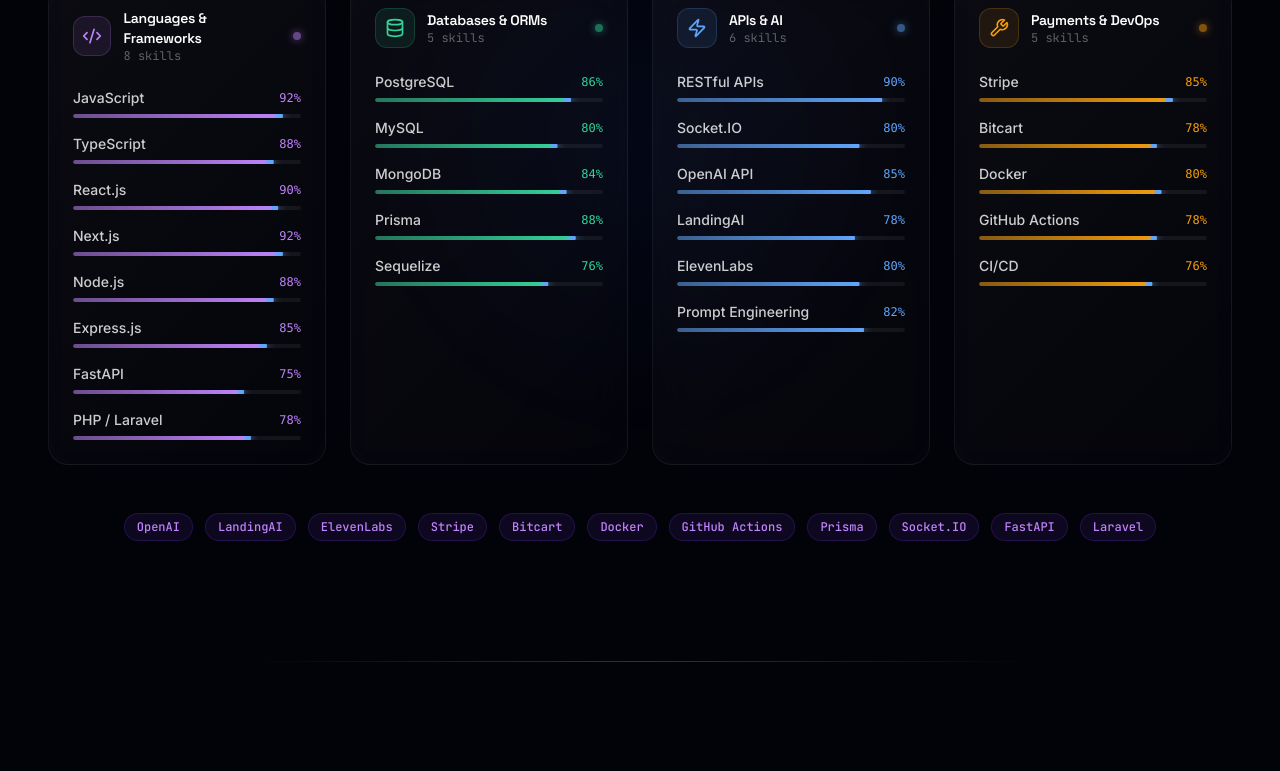
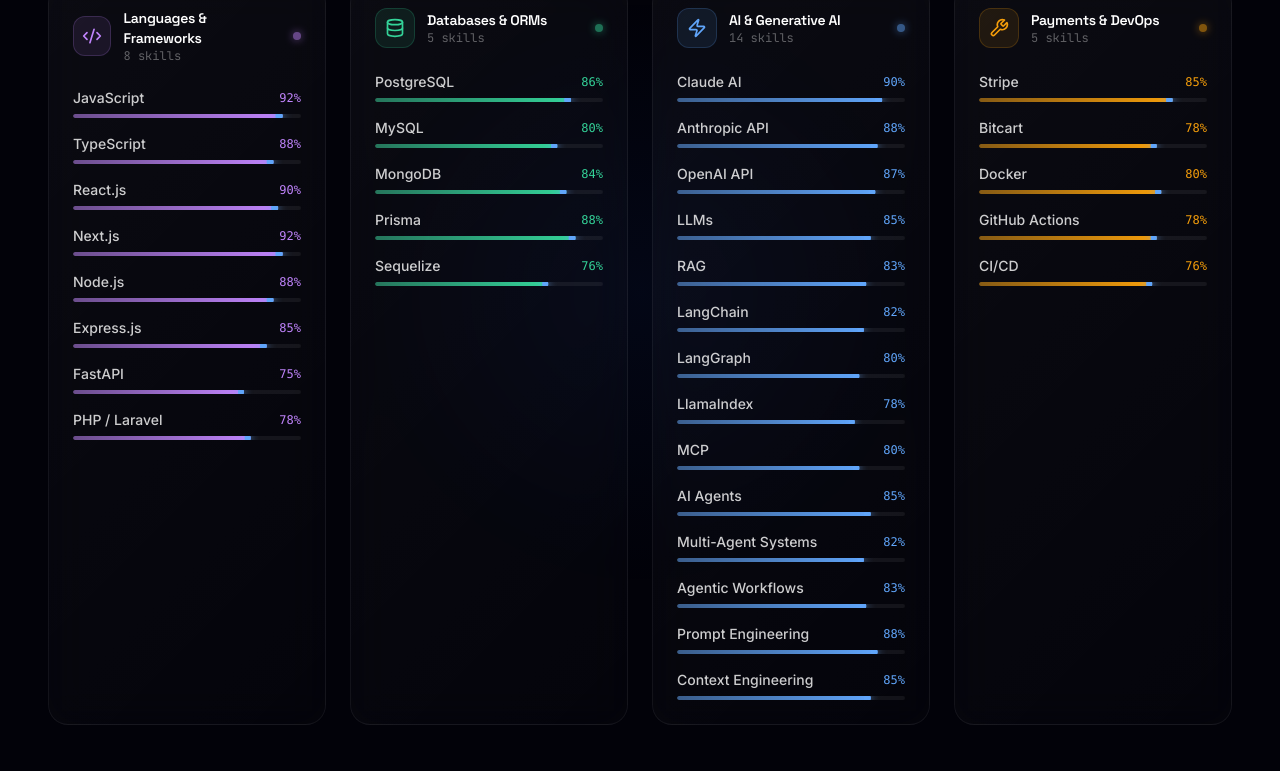
Before and after one commit to Laiba2711/portfolio, a Next.js app: page / in a window 1280 px wide. Shown: the part 4246-5017 px from the top of the page. Built offline with nearby package versions, Linux system fonts and the light colour scheme; no server answers; the database is empty.

Commit message:
Update Skills section: replace APIs & AI with AI & Generative AI category

```diff
--- a/src/components/landing/SkillsSection.tsx
+++ b/src/components/landing/SkillsSection.tsx
@@ -35,17 +35,25 @@ const skillCategories = [
     ],
   },
   {
-    id: "ai-apis",
-    label: "APIs & AI",
+    id: "ai-generative",
+    label: "AI & Generative AI",
     icon: Zap,
     color: "#60a5fa",
     skills: [
-      { name: "RESTful APIs", level: 90 },
-      { name: "Socket.IO", level: 80 },
-      { name: "OpenAI API", level: 85 },
-      { name: "LandingAI", level: 78 },
-      { name: "ElevenLabs", level: 80 },
-      { name: "Prompt Engineering", level: 82 },
+      { name: "Claude AI", level: 90 },
+      { name: "Anthropic API", level: 88 },
+      { name: "OpenAI API", level: 87 },
+      { name: "LLMs", level: 85 },
+      { name: "RAG", level: 83 },
+      { name: "LangChain", level: 82 },
+      { name: "LangGraph", level: 80 },
+      { name: "LlamaIndex", level: 78 },
+      { name: "MCP", level: 80 },
+      { name: "AI Agents", level: 85 },
+      { name: "Multi-Agent Systems", level: 82 },
+      { name: "Agentic Workflows", level: 83 },
+      { name: "Prompt Engineering", level: 88 },
+      { name: "Context Engineering", level: 85 },
     ],
   },
   {
@@ -227,8 +235,9 @@ export function SkillsSection() {
           className="mt-12 flex flex-wrap justify-center gap-3"
         >
           {[
-            "OpenAI", "LandingAI", "ElevenLabs", "Stripe", "Bitcart",
-            "Docker", "GitHub Actions", "Prisma", "Socket.IO", "FastAPI", "Laravel"
+            "Claude AI", "Anthropic API", "OpenAI API", "LangChain", "LangGraph",
+            "LlamaIndex", "MCP", "AI Agents", "RAG", "Prompt Engineering",
+            "Stripe", "Docker", "GitHub Actions", "Prisma", "FastAPI"
           ].map((tech) => (
             <span key={tech} className="tech-badge">
               {tech}
```
